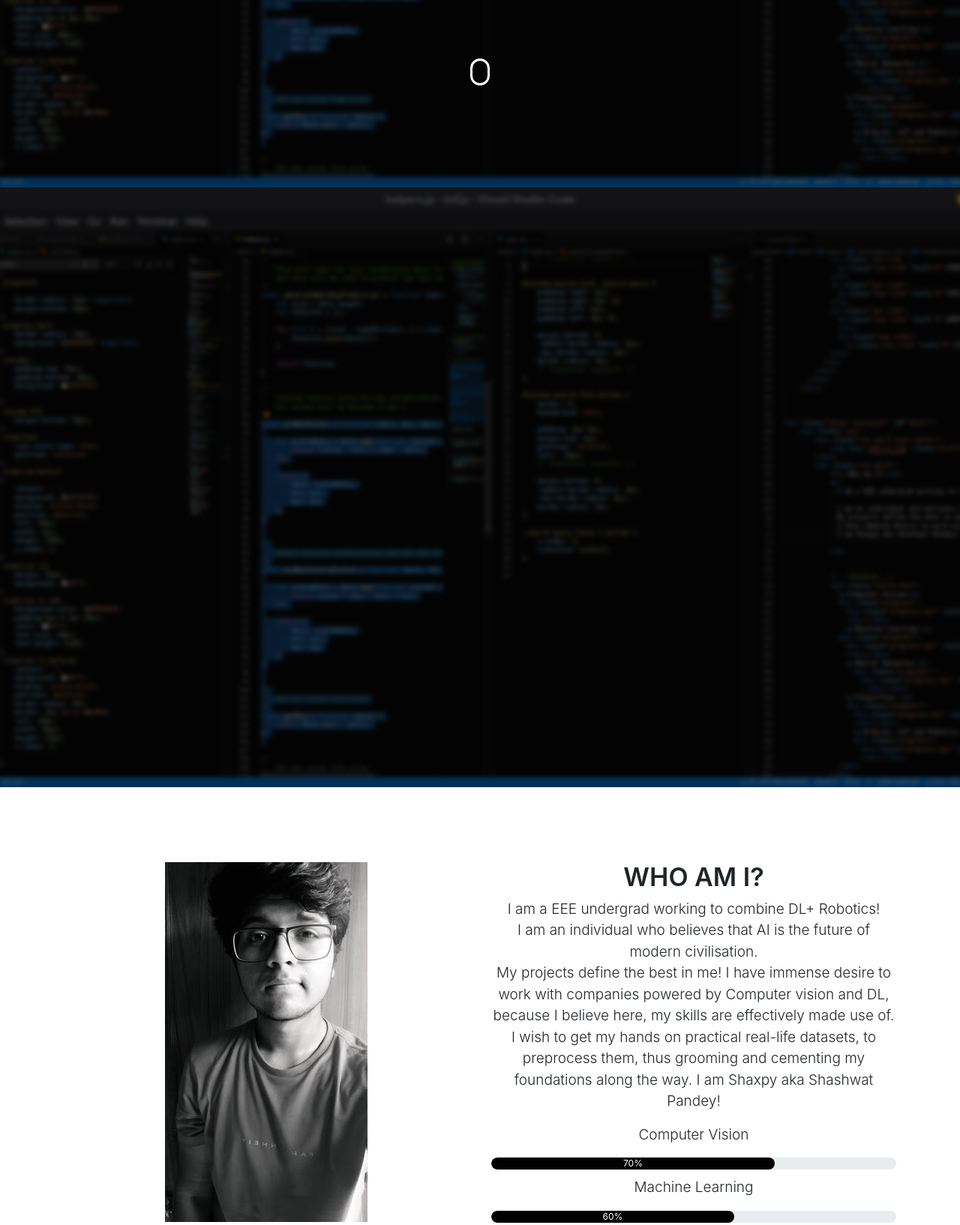
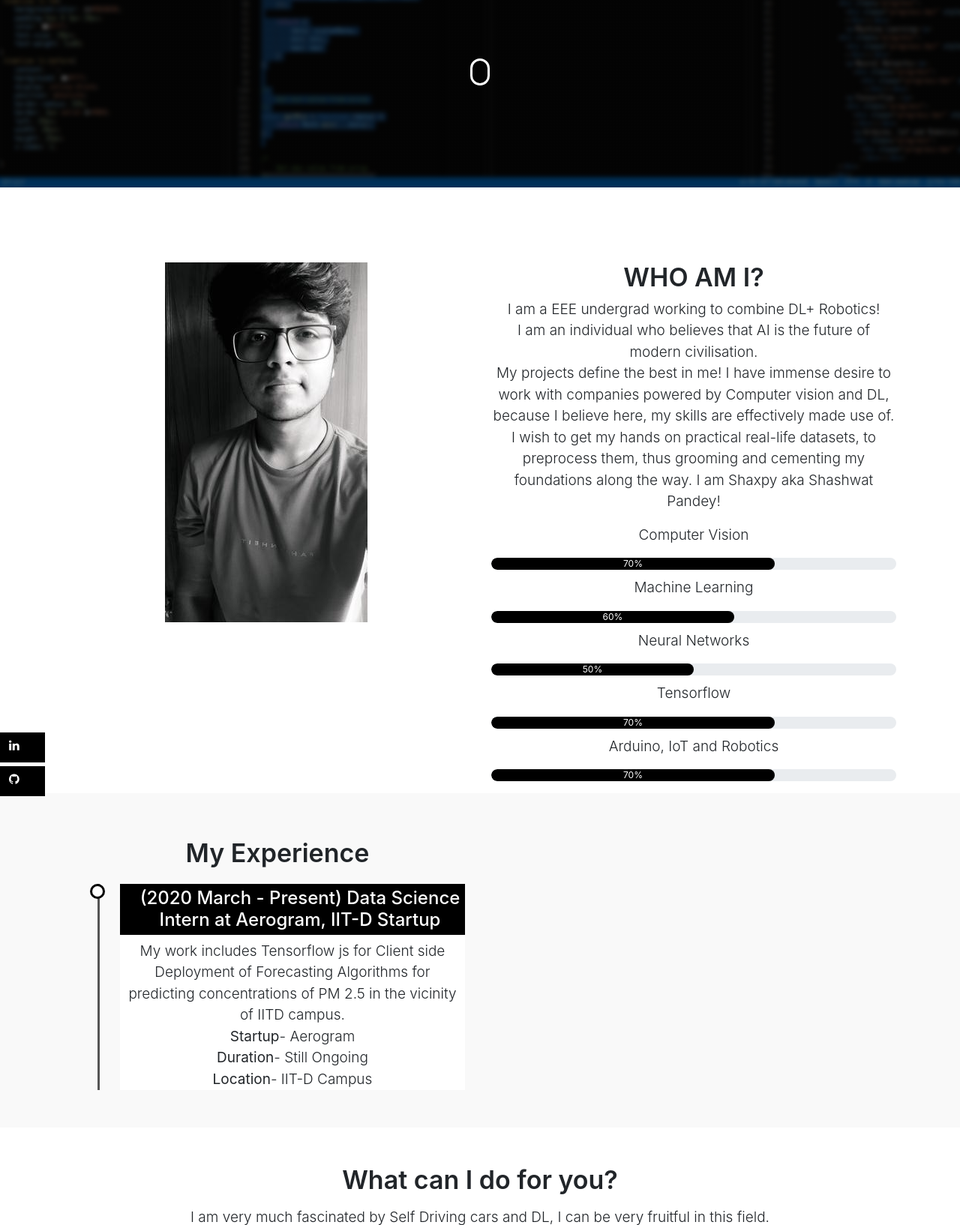
Before and after one commit to Shaxpy/CV, a PHP site: page / in a window 1280 px wide. Shown: the part 656-2290 px from the top of the page at 75% size. Run offline with PHP 8.4, Linux system fonts and the light colour scheme.

Commit message:
Update styles.css

```diff
--- a/styles.css
+++ b/styles.css
@@ -7,7 +7,7 @@ body{
 
 #header
 {
-    height:200vh;
+    height:100vh;
     background: linear-gradient(rgba(0,0,0,0.6),rgba(0,0,0,0.6)),url(img/032.jpg);
     background-position: center;
     background-size: cover;
```
